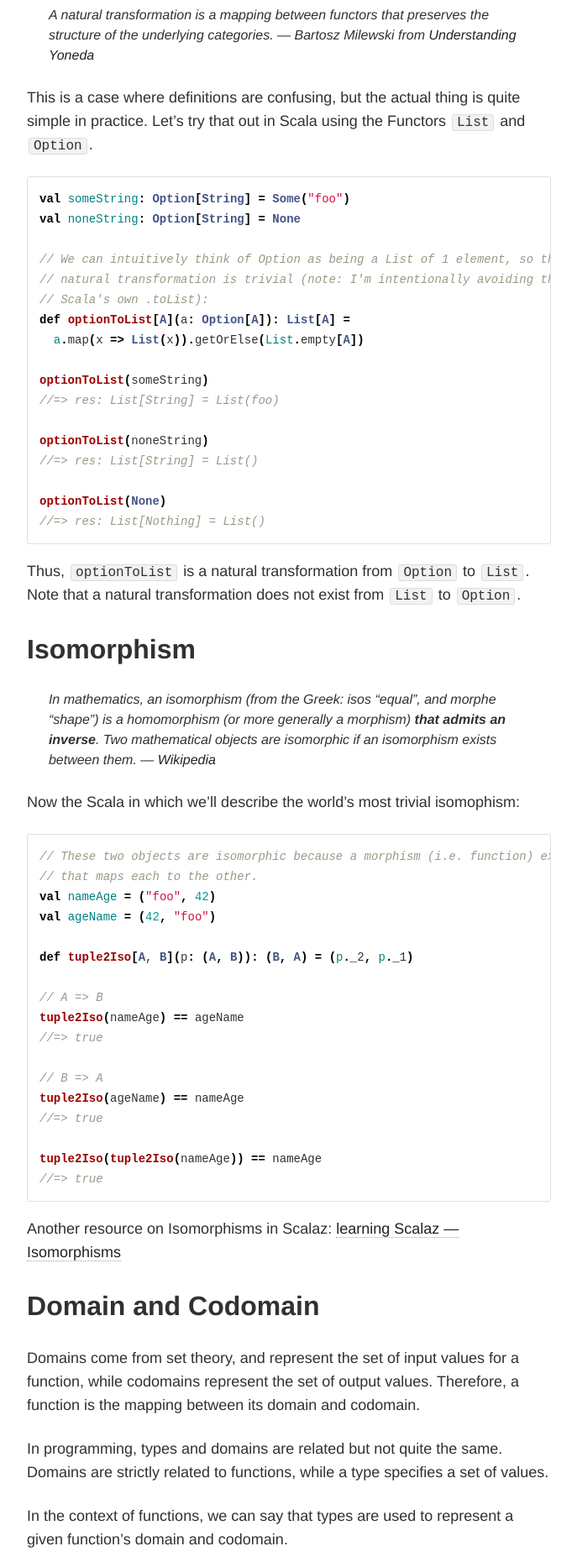
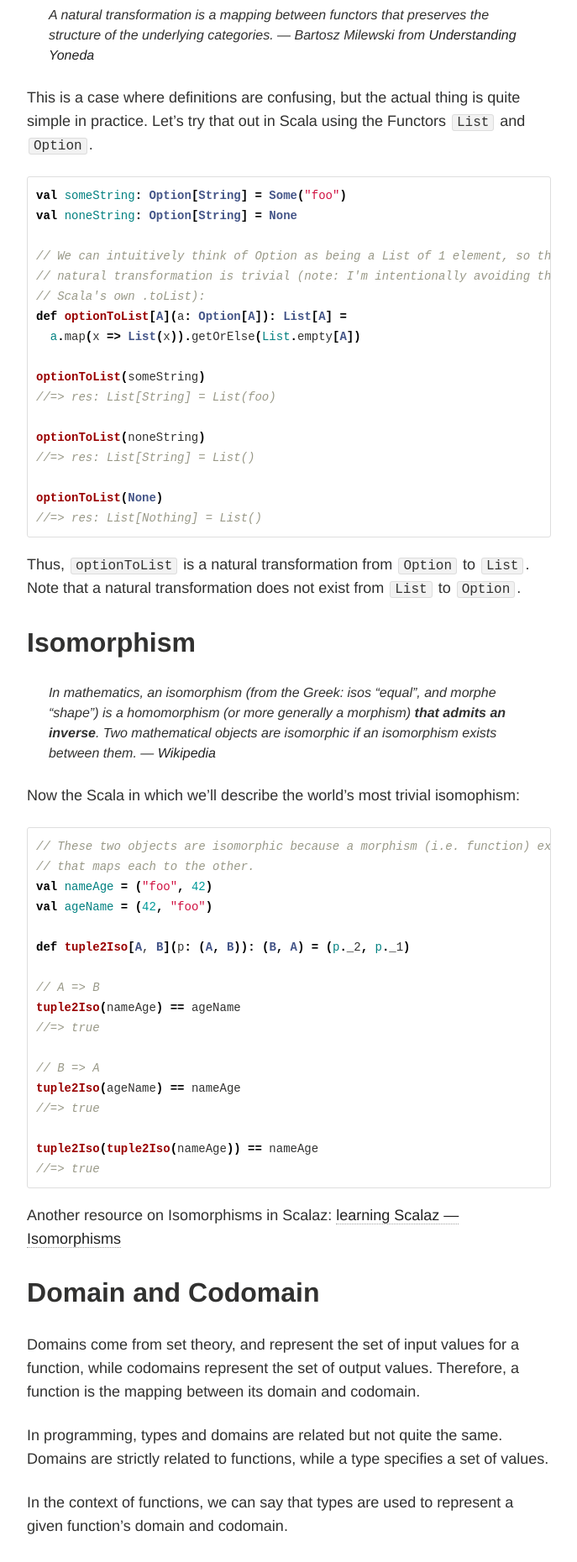
Before and after one commit to devth/devth.github.com, a Jekyll site: the page built from glossary.md, in a window 1280 px wide. Shown: the part 721-2581 px from the top of the page at 84% size, without its empty margins (64-751 px from the left). Built offline with Jekyll 4.4.1, drawn with Linux system fonts in a browser that asks for light colours; Markdown is read by kramdown in place of the engine named in the settings.

Commit message:
Fix pre padding

```diff
--- a/_sass/_pygments.scss
+++ b/_sass/_pygments.scss
@@ -15,7 +15,7 @@ pre {
   border-radius: $border-radius;
   position: relative;
   margin: 0;
-  padding: 1em;
+  padding: 10px;
   &:hover {
     border: 1px solid $form-border-color-hover;
   }
```
